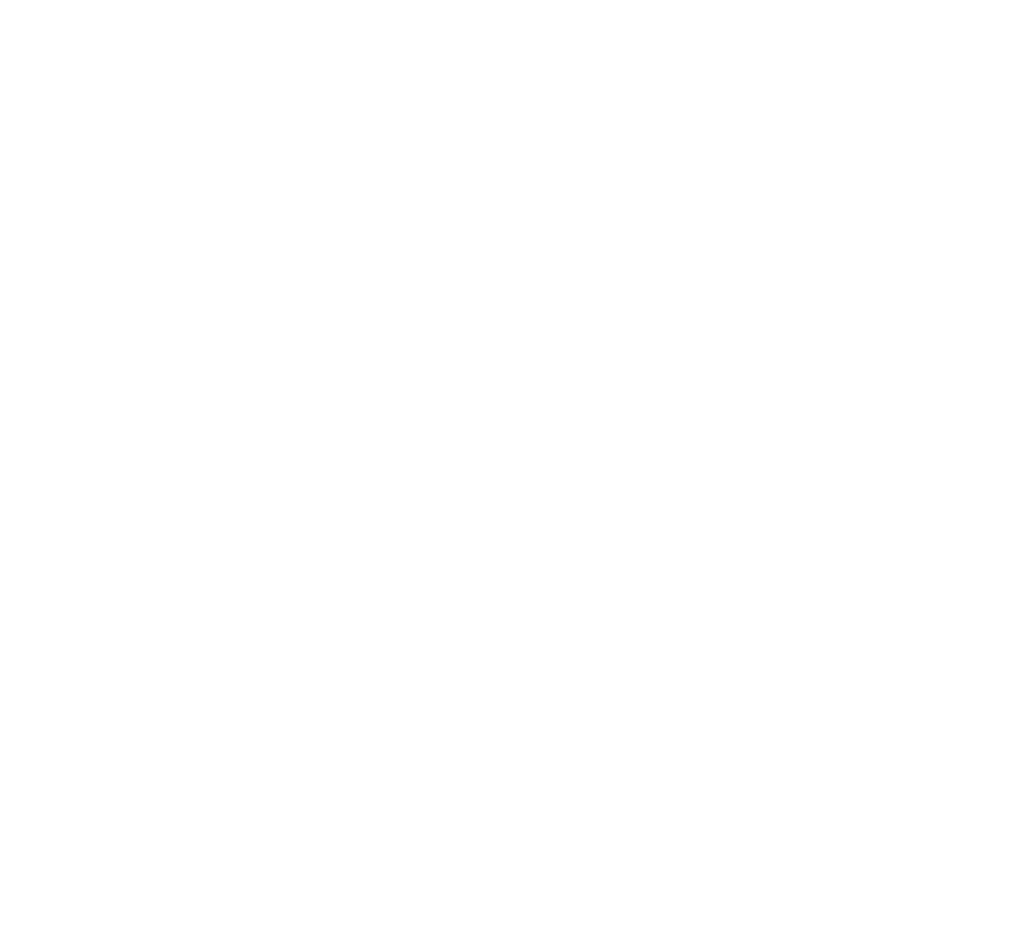
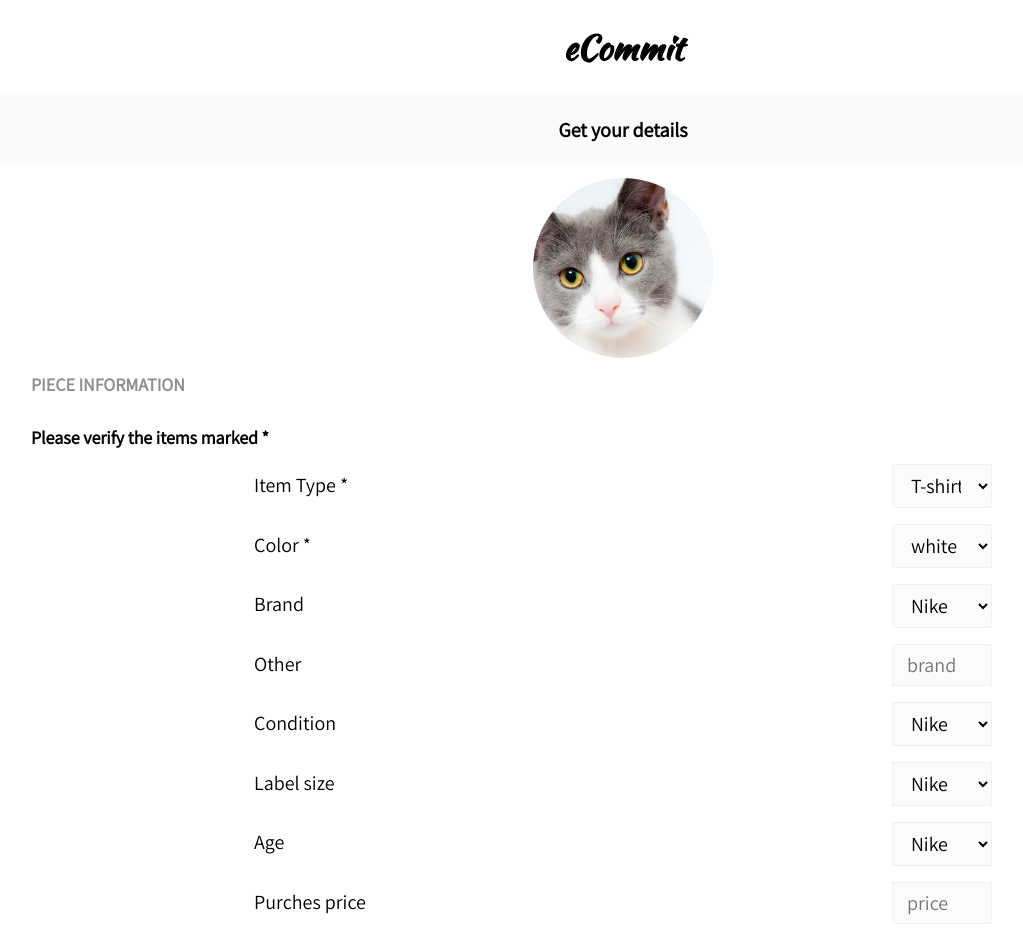
Before and after one commit to FACK1/ReWorks, a React (Create React App) app in the folder client/: page /get-details in a window 1280 px wide. Shown: the top 952 px of the page, without its empty margins (17-1040 px from the left). Before the commit the page ends 800 px from the top, so only its background shows below. Built offline with nearby package versions, Linux system fonts and the light colour scheme.

Commit message:
make style from get details #34

```diff
--- a/client/src/App.js
+++ b/client/src/App.js
@@ -5,7 +5,7 @@ import GetDetails from './components/GetDetails';
 function App() {
   return (
     <Router>
-      <Route path="/GetDetails" component={GetDetails} />
+      <Route path="/get-details" component={GetDetails} />
     </Router>
   );
 }
--- a/client/src/components/GetDetails/index.js
+++ b/client/src/components/GetDetails/index.js
@@ -4,6 +4,7 @@ import Header from '../Shared/Header';
 import Form from '../Shared/Form';
 import GButton from '../Shared/GreenButton';
 import Button from '../Shared/Button';
+import Footer from '../Shared/Footer';
 
 function GetDetails() {
   return (
@@ -13,6 +14,7 @@ function GetDetails() {
       <Form />
       <Button />
       <GButton />
+      <Footer />
     </React.Fragment>
   );
 }
--- a/client/src/components/Shared/Footer/footer.style.js
+++ b/client/src/components/Shared/Footer/footer.style.js
@@ -2,5 +2,6 @@ import styled from 'styled-components';
 
 export default styled.div`
 background-color:#1ED390;
-padding: 22px 0px;text-align:center;
+padding: 3px 0px;
+margin-top:20px;
 `;
--- a/client/src/components/Shared/Form/form.style.js
+++ b/client/src/components/Shared/Form/form.style.js
@@ -5,14 +5,20 @@ display:flex;
 justify-content: center;
 flex-direction:column;
 `;
+export const StyledImgCon = styled.div`
+display:flex;
+width: 180px;
+height:180px;
+background-color: #FBFBFB;
+border-radius:50%;
+margin:auto;
+justify-content: center;
+align-items: center;
+overflow:hidden;
+`;
 
 export const StyledImg = styled.img`
-display:flex;
-background-color: #909090;
-border-radius:50%;
-margin:auto;
-width: 40%;
-height:30%;
+height: 200px;
 `;
 
 export const StyledInformation = styled.h2`
@@ -39,12 +45,12 @@ text-align:left;
 export const StyledLabel = styled.label`
 font-size: 20px;
 font-family:'Assistant';
-text-align: center;
 margin-bottom:16px;
 @media (max-width: 650px) {
   font-size: 16px;
 }
 `;
+
 
 export const StyledDiv = styled.div`
 display:flex;
@@ -56,7 +62,6 @@ export const StyledItem = styled.div`
 display:flex;
 justify-content: space-around;
 flex-direction:column;
-
 `;
 export const StyledLabels = styled.div`
 display:flex;
@@ -79,7 +84,7 @@ padding:7px 14px;
 `;
 
 export const StyledOption = styled.option`
-
+color:#4C5268;
 `;
 
 export const StyledInput = styled.input`
@@ -99,8 +104,11 @@ padding:7px 14px;
 export const StyledTextarea = styled.textarea`
 font-size: 20px;
 width:200px
+padding:0 30px;
+background-color:#FBFBFB;
+border:1px solid  #F2F2F2;
 height:80px;
-margin:auto;
+margin:20px auto;
 display:flex;
 font-family:'Assistant';
 text-align:left;
--- a/client/src/components/Shared/Form/index.js
+++ b/client/src/components/Shared/Form/index.js
@@ -1,5 +1,5 @@
 import React from 'react';
-import img from './img.png';
+import img from './cat.jpeg';
 
 import {
   StyledForm,
@@ -14,13 +14,16 @@ import {
   StyledLabels,
   StyledInput,
   StyledTextarea,
-
+  StyledImgCon,
 }
   from './form.style';
 
 const Form = () => (
   <StyledForm>
-    <StyledImg src={img} />
+    <StyledImgCon>
+      <StyledImg src={img} />
+    </StyledImgCon>
+
     <StyledInformation>PIECE INFORMATION</StyledInformation>
     <StyledNotic>Please verify the items marked * </StyledNotic>
 
@@ -32,6 +35,7 @@ const Form = () => (
         <StyledLabel> Item Type * </StyledLabel>
         <StyledLabel> Color * </StyledLabel>
         <StyledLabel> Brand </StyledLabel>
+        <StyledLabel> Other </StyledLabel>
         <StyledLabel> Condition </StyledLabel>
         <StyledLabel> Label size </StyledLabel>
         <StyledLabel> Age </StyledLabel>
@@ -53,6 +57,8 @@ const Form = () => (
           <StyledOption value="Nike">Nike</StyledOption>
         </StyledSelect>
 
+        <StyledInput type="text" name="brand" placeholder="brand" />
+
         <StyledSelect>
           <StyledOption value="Nike">Nike</StyledOption>
         </StyledSelect>
@@ -65,7 +71,7 @@ const Form = () => (
           <StyledOption value="Nike">Nike</StyledOption>
         </StyledSelect>
 
-        <StyledInput type="text" name="price" />
+        <StyledInput type="text" name="price" placeholder="price" />
 
       </StyledItem>
 
```
Also changed, not shown: client/src/components/Shared/Form/cat.jpeg (added).
